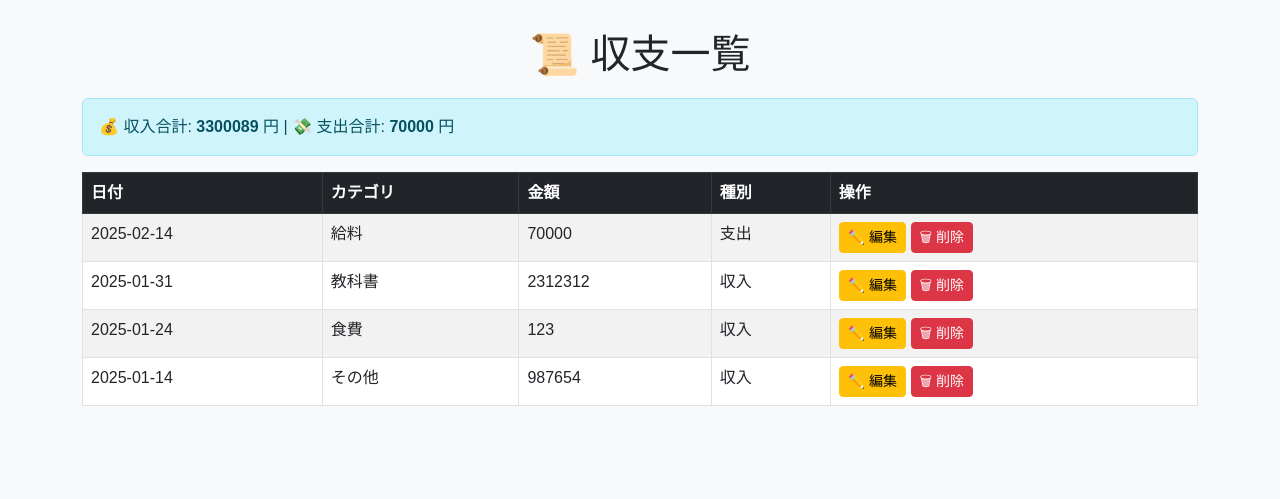
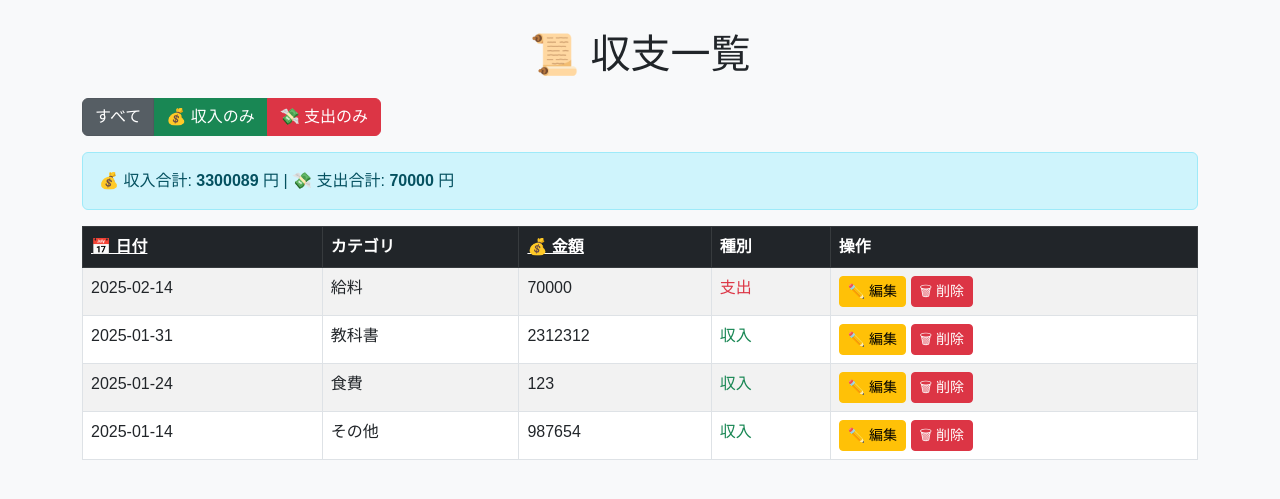
Before and after one commit to haru-0035-git/MyApp, a Flask app: page /list in a window 1280 px wide. Shown: the part 86-585 px from the top of the page. Run offline with Flask 3, Linux system fonts and the light colour scheme.

Commit message:
ソートと絞り込み機能の追加

```diff
--- a/flask-app/app.py
+++ b/flask-app/app.py
@@ -34,11 +34,38 @@ def add():
 # 📜 収支一覧ページ（データ表示）
 @app.route('/list')
 def list_transactions():
-    transactions = Transaction.query.order_by(Transaction.date.desc()).all()
+    sort = request.args.get('sort', 'date')  # ソート（デフォルト：日付）
+    order = request.args.get('order', 'desc')  # 昇順 or 降順
+    filter_type = request.args.get('type', 'all')  # 絞り込み（all, income, expense）
+
+    # ソート条件
+    column = Transaction.date if sort == 'date' else Transaction.amount
+
+    # 並び順
+    transactions = Transaction.query.order_by(column.asc() if order == 'asc' else column.desc())
+
+    # 収入 or 支出の絞り込み
+    if filter_type == 'income':
+        transactions = transactions.filter_by(type='income')
+    elif filter_type == 'expense':
+        transactions = transactions.filter_by(type='expense')
+
+    transactions = transactions.all()
+
     total_income = sum(t.amount for t in transactions if t.type == 'income')
     total_expense = sum(t.amount for t in transactions if t.type == 'expense')
 
-    return render_template('list.html', transactions=transactions, total_income=total_income, total_expense=total_expense)
+    return render_template(
+        'list.html',
+        transactions=transactions,
+        total_income=total_income,
+        total_expense=total_expense,
+        sort=sort,
+        order=order,
+        filter_type=filter_type
+    )
+
+
 
 # ✏️ 収支の編集ページ
 @app.route('/edit/<int:id>', methods=['GET', 'POST'])
--- a/flask-app/templates/list.html
+++ b/flask-app/templates/list.html
@@ -2,17 +2,50 @@
 content %}
 <h1>📜 収支一覧</h1>
 
+<!-- フィルターボタン -->
+<div class="btn-group mb-3">
+  <a
+    href="?sort={{ sort }}&order={{ order }}&type=all"
+    class="btn btn-secondary {% if filter_type == 'all' %}active{% endif %}"
+    >すべて</a
+  >
+  <a
+    href="?sort={{ sort }}&order={{ order }}&type=income"
+    class="btn btn-success {% if filter_type == 'income' %}active{% endif %}"
+    >💰 収入のみ</a
+  >
+  <a
+    href="?sort={{ sort }}&order={{ order }}&type=expense"
+    class="btn btn-danger {% if filter_type == 'expense' %}active{% endif %}"
+    >💸 支出のみ</a
+  >
+</div>
+
+<!-- 合計表示 -->
 <div class="alert alert-info">
   💰 収入合計: <strong>{{ total_income }}</strong> 円 | 💸 支出合計:
   <strong>{{ total_expense }}</strong> 円
 </div>
 
+<!-- テーブル -->
 <table class="table table-striped table-bordered">
   <thead class="table-dark">
     <tr>
-      <th>日付</th>
+      <th>
+        <a
+          href="?sort=date&order={% if sort == 'date' and order == 'asc' %}desc{% else %}asc{% endif %}&type={{ filter_type }}"
+          class="text-white"
+          >📅 日付</a
+        >
+      </th>
       <th>カテゴリ</th>
-      <th>金額</th>
+      <th>
+        <a
+          href="?sort=amount&order={% if sort == 'amount' and order == 'asc' %}desc{% else %}asc{% endif %}&type={{ filter_type }}"
+          class="text-white"
+          >💰 金額</a
+        >
+      </th>
       <th>種別</th>
       <th>操作</th>
     </tr>
@@ -23,7 +56,11 @@ content %}
       <td>{{ t.date }}</td>
       <td>{{ t.category }}</td>
       <td>{{ t.amount }}</td>
-      <td>{{ "収入" if t.type == "income" else "支出" }}</td>
+      <td
+        class="{% if t.type == 'income' %}text-success{% else %}text-danger{% endif %}"
+      >
+        {{ "収入" if t.type == "income" else "支出" }}
+      </td>
       <td>
         <a href="/edit/{{ t.id }}" class="btn btn-warning btn-sm">✏️ 編集</a>
         <a href="/delete/{{ t.id }}" class="btn btn-danger btn-sm">🗑 削除</a>
```
Also changed, not shown: flask-app/instance/kakeibo.db.
